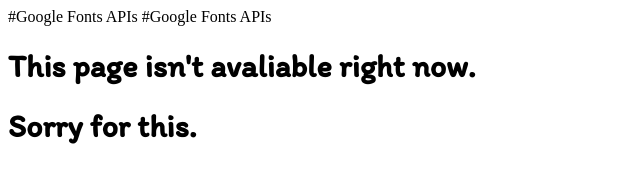
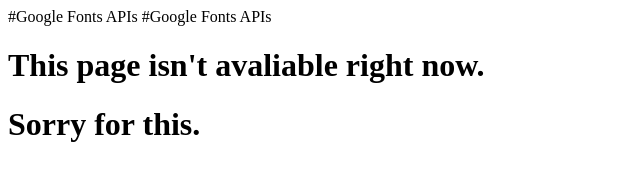
Before and after one commit to Ikkiw-P09/ikkiwp09.github.io, a plain HTML site: page index.html in a window 1280 px wide. Shown: the whole page, without its empty margins (0-640 px from the left). Drawn offline with Linux system fonts and the light colour scheme.

Commit message:
Update style.css

```diff
--- a/style.css
+++ b/style.css
@@ -8,5 +8,5 @@
 
 
 h1 {
-    font-family: "Itim";
+    font-family: "Itim-Regular";
 }
```
